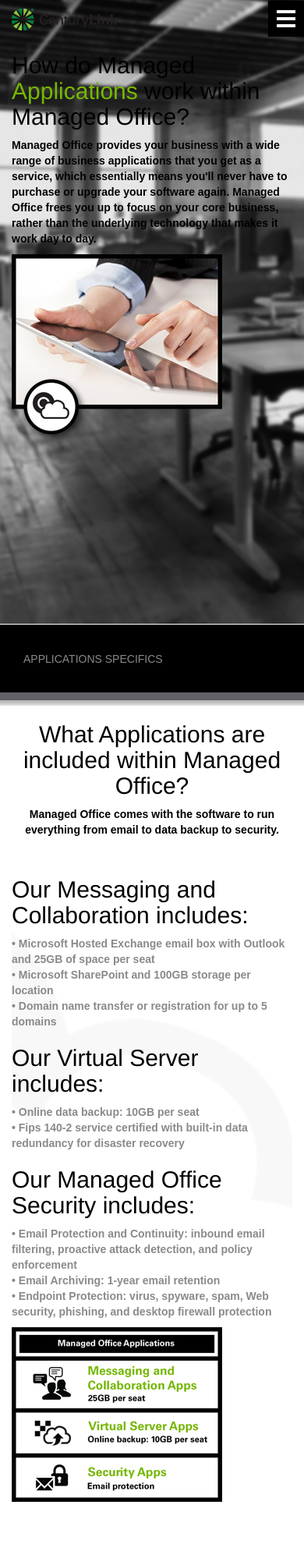
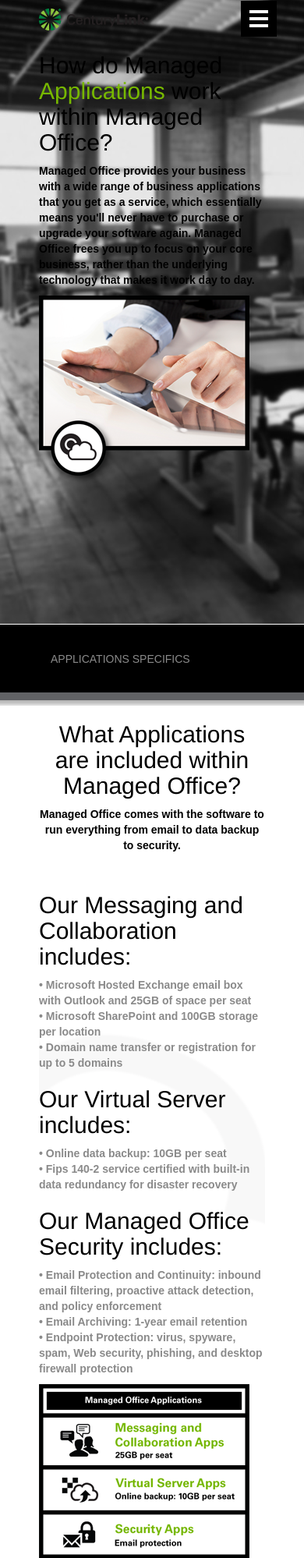
Before and after one commit to matthewnolan/centurylink, a PHP site: page /micrositev2/apps.php in a window 390 px wide. Shown: the top 1998 px of the page at 78% size. Run offline with PHP 8.4, Linux system fonts and the light colour scheme; some libraries are stand-ins or nearby versions.

Commit message:
update finish

```diff
--- a/micrositev2/css/style.css
+++ b/micrositev2/css/style.css
@@ -795,9 +795,9 @@ p.lead {
 		margin-bottom: 0;
 	}
 
-	/*.container {
+	.container {
 		width: 320px;
-	}*/
+	}
 }
 
 @media screen and (max-width:767px){
```
